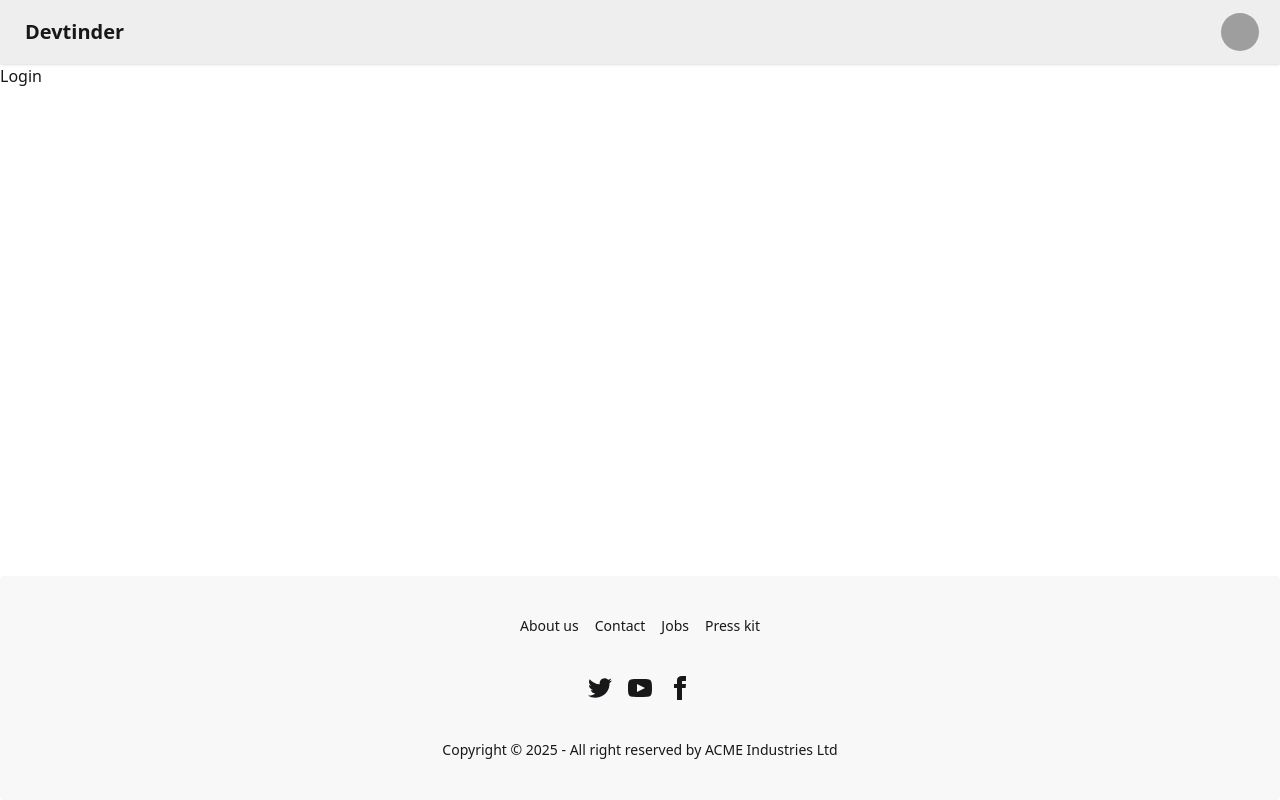
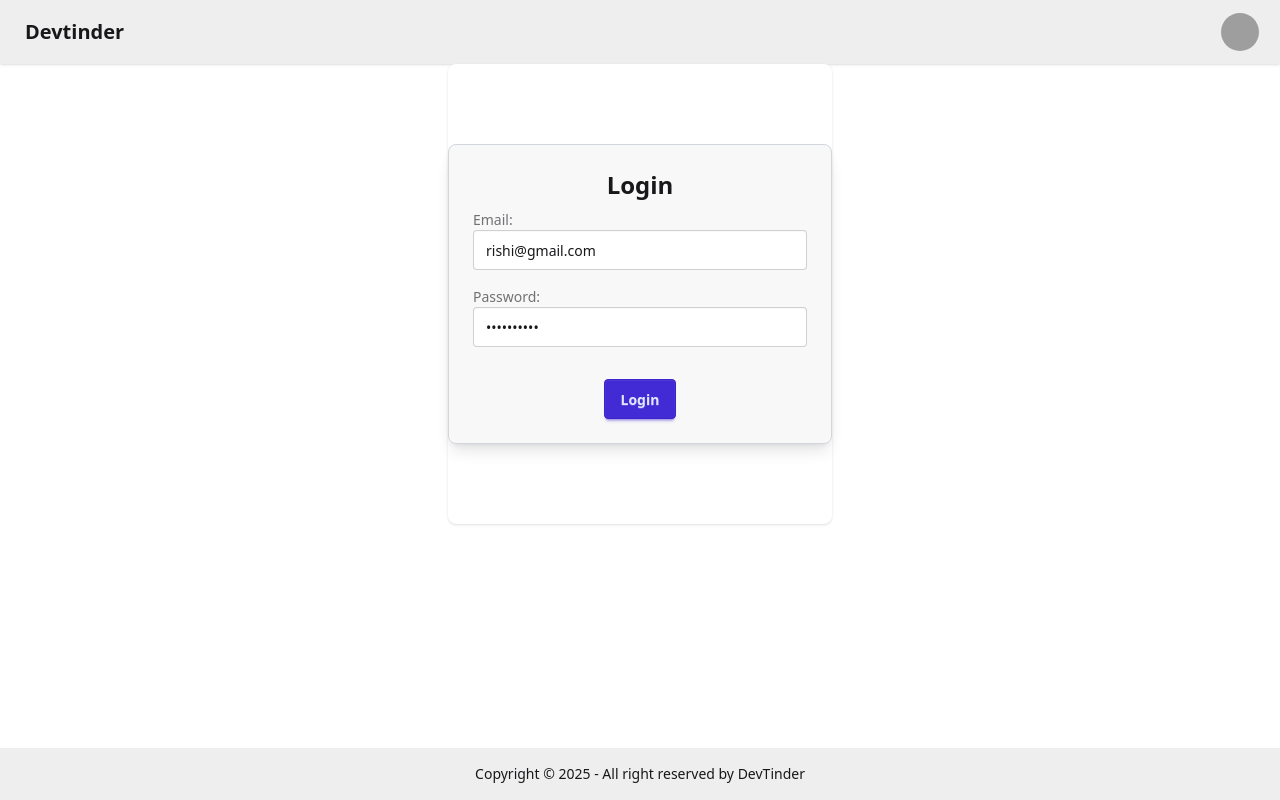
Before and after one commit to rishipandey14/devtinder-web, a React (Vite) app: page /login in a window 1280 px wide. Built offline with nearby package versions, Linux system fonts and the light colour scheme; grey boxes are pictures that could not be loaded.

Commit message:
Created redux Store and configured it with userSlice (#11)

```diff
--- a/package.json
+++ b/package.json
@@ -10,9 +10,13 @@
     "preview": "vite preview"
   },
   "dependencies": {
+    "@reduxjs/toolkit": "^2.7.0",
     "@tailwindcss/vite": "^4.1.4",
+    "axios": "^1.8.4",
+    "lucide-react": "^0.488.0",
     "react": "^19.0.0",
     "react-dom": "^19.0.0",
+    "react-redux": "^9.2.0",
     "react-router-dom": "^7.5.0",
     "tailwindcss": "^4.1.4"
   },
--- a/src/App.jsx
+++ b/src/App.jsx
@@ -2,10 +2,13 @@ import { BrowserRouter, Route, Routes } from "react-router-dom"
 import Body from "./Body"
 import Login from "./Login"
 import Profile from "./Profile"
+import { Provider } from "react-redux"
+import appStore from "./utils/appStore"
 
 function App() {
   return (
     <>
+      <Provider store={appStore}>
         < BrowserRouter basename="/">
           <Routes >
             <Route path="/" element={<Body />}>
@@ -14,6 +17,7 @@ function App() {
             </Route>
           </Routes>
         </BrowserRouter>
+      </Provider>
     </>
   )
 }
--- a/src/Footer.jsx
+++ b/src/Footer.jsx
@@ -3,54 +3,10 @@ import React from "react";
 const Footer = () => {
   return (
     <div>
-      <footer className="footer footer-horizontal footer-center bg-base-200 text-base-content rounded p-10 fixed bottom-0">
-        <nav className="grid grid-flow-col gap-4">
-          <a className="link link-hover">About us</a>
-          <a className="link link-hover">Contact</a>
-          <a className="link link-hover">Jobs</a>
-          <a className="link link-hover">Press kit</a>
-        </nav>
-        <nav>
-          <div className="grid grid-flow-col gap-4">
-            <a>
-              <svg
-                xmlns="http://www.w3.org/2000/svg"
-                width="24"
-                height="24"
-                viewBox="0 0 24 24"
-                className="fill-current"
-              >
-                <path d="M24 4.557c-.883.392-1.832.656-2.828.775 1.017-.609 1.798-1.574 2.165-2.724-.951.564-2.005.974-3.127 1.195-.897-.957-2.178-1.555-3.594-1.555-3.179 0-5.515 2.966-4.797 6.045-4.091-.205-7.719-2.165-10.148-5.144-1.29 2.213-.669 5.108 1.523 6.574-.806-.026-1.566-.247-2.229-.616-.054 2.281 1.581 4.415 3.949 4.89-.693.188-1.452.232-2.224.084.626 1.956 2.444 3.379 4.6 3.419-2.07 1.623-4.678 2.348-7.29 2.04 2.179 1.397 4.768 2.212 7.548 2.212 9.142 0 14.307-7.721 13.995-14.646.962-.695 1.797-1.562 2.457-2.549z"></path>
-              </svg>
-            </a>
-            <a>
-              <svg
-                xmlns="http://www.w3.org/2000/svg"
-                width="24"
-                height="24"
-                viewBox="0 0 24 24"
-                className="fill-current"
-              >
-                <path d="M19.615 3.184c-3.604-.246-11.631-.245-15.23 0-3.897.266-4.356 2.62-4.385 8.816.029 6.185.484 8.549 4.385 8.816 3.6.245 11.626.246 15.23 0 3.897-.266 4.356-2.62 4.385-8.816-.029-6.185-.484-8.549-4.385-8.816zm-10.615 12.816v-8l8 3.993-8 4.007z"></path>
-              </svg>
-            </a>
-            <a>
-              <svg
-                xmlns="http://www.w3.org/2000/svg"
-                width="24"
-                height="24"
-                viewBox="0 0 24 24"
-                className="fill-current"
-              >
-                <path d="M9 8h-3v4h3v12h5v-12h3.642l.358-4h-4v-1.667c0-.955.192-1.333 1.115-1.333h2.885v-5h-3.808c-3.596 0-5.192 1.583-5.192 4.615v3.385z"></path>
-              </svg>
-            </a>
-          </div>
-        </nav>
+      <footer className="footer sm:footer-horizontal footer-center bg-base-300 text-base-content p-4 fixed bottom-0">
         <aside>
           <p>
-            Copyright © {new Date().getFullYear()} - All right reserved by ACME
-            Industries Ltd
+            Copyright © {new Date().getFullYear()} - All right reserved by DevTinder
           </p>
         </aside>
       </footer>
--- a/src/Login.jsx
+++ b/src/Login.jsx
@@ -1,9 +1,75 @@
-import React from 'react'
+import axios from "axios";
+import React, { useState } from "react";
+import { useDispatch } from "react-redux";
+import { addUser } from "./utils/userSlice";
 
 const Login = () => {
+
+  const [emailId, setEmailId] = useState("rishi@gmail.com");
+  const [password, setPassword] = useState("Rishi@1403");
+  const dispatch = useDispatch();
+
+  const handleLogin = async ()  => {
+    try {
+      const res = await axios.post("http://localhost:7000/login", {
+        emailId,
+        password,
+      },{
+        withCredentials : true
+      });
+      console.log(res.data);
+      dispatch(addUser(res.data));
+
+    } catch (err) {
+      console.log("Error - ", err);
+    }
+  }
+
+
   return (
-    <div>Login</div>
-  )
-}
+    <div className="flex justify-center">
+      <div className="card bg-base-100 w-96 shadow-sm">
+        <div className="card-body bg-base-200 my-20  border border-gray-300 shadow-lg p-6 rounded-lg w-96 ">
+          <h2 className="card-title justify-center text-2xl">Login</h2>
 
-export default Login
+          <div>
+            <label className="form-control w-full max-w-xs my-2">
+              <div className="label">
+                <span className="label-text">Email: </span>
+              </div>
+              <input
+                id="email"
+                name="email"
+                type="email"
+                className="input input-bordered w-full mb-4"
+                placeholder="Enter Email"
+                value={emailId}
+                onChange={(e) => setEmailId(e.target.value)}
+              />
+            </label>
+
+            <label className="form-control w-full max-w-xs my-2" >
+              <div className="label">
+                <span className="label-text">Password:</span>
+              </div>
+              <input
+                id="password"
+                name="password"
+                type="password"
+                className="input input-bordered w-full mb-6"
+                placeholder="Enter Password"
+                value={password}
+                onChange={(e) => setPassword(e.target.value)}
+              />
+            </label>
+          </div>
+          <div className="card-actions justify-center">
+            <button className="btn btn-primary hover:bg-purple-700" onClick={handleLogin }>Login</button>
+          </div>
+        </div>
+      </div>
+    </div>
+  );
+};
+
+export default Login;
--- /dev/null
+++ b/src/utils/appStore.js
@@ -0,0 +1,11 @@
+import { configureStore } from "@reduxjs/toolkit";
+import userReducer from "./userSlice";
+
+
+const appStore = configureStore({
+  reducer : {
+    user: userReducer,
+  },
+});
+
+export default appStore;
--- /dev/null
+++ b/src/utils/userSlice.js
@@ -0,0 +1,20 @@
+/* eslint-disable no-unused-vars */
+import { createSlice } from "@reduxjs/toolkit";
+
+const userSlice = createSlice({
+  name : "user",
+  initialState: null,
+  reducers: {
+    addUser: (state, action) => {
+      return action.payload;
+    },
+    removeUser: (state, action) => {
+      return null;
+    },
+  },
+});
+
+
+export const {addUser, removeUser} = userSlice.actions;
+
+export default userSlice.reducer;
```
Also changed, not shown: 1 other file (tests, documents, lock files or other folders). Lines whose indentation alone changed are shown as unchanged.
